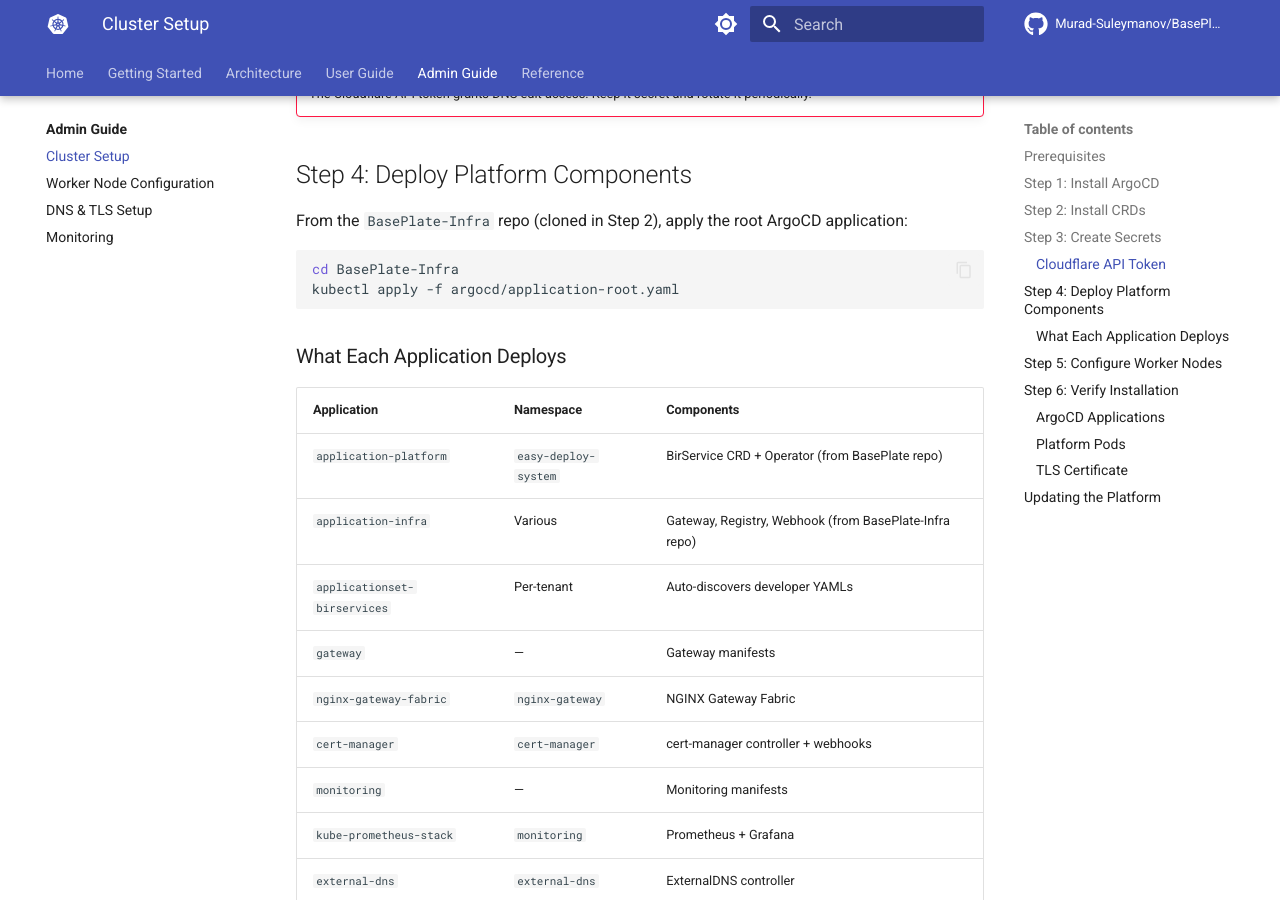
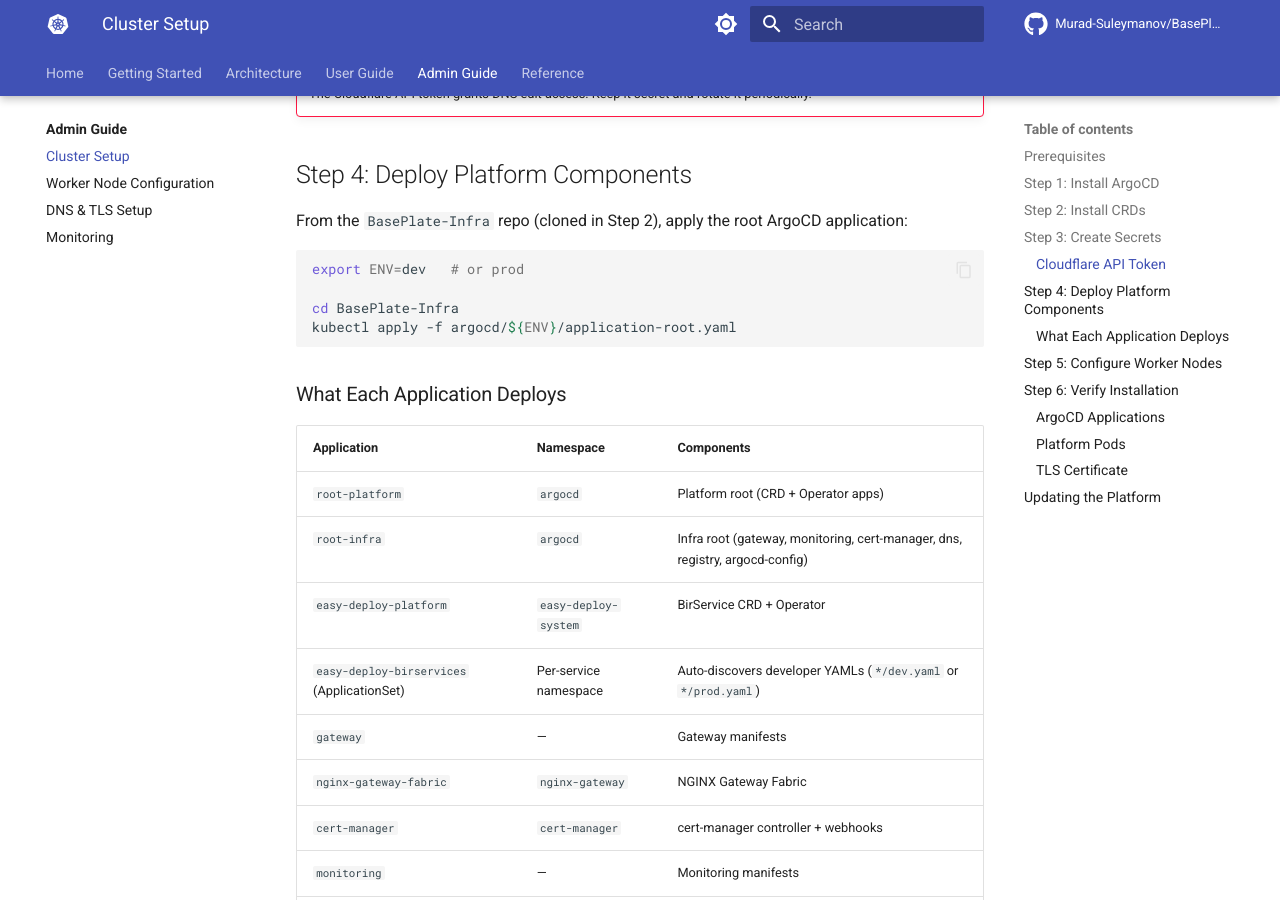
Before and after one commit to Murad-Suleymanov/BasePlate, an MkDocs documentation site: the page built from docs/admin-guide/cluster-setup.md, in a window 1280 px wide and 900 px high, scrolled down 1758 px. Built offline with MkDocs 1.6.1 and Material for MkDocs 9.7.7, drawn with Linux system fonts in a browser that asks for light colours; comment, search, counter and statistics services are not loaded; some of the changed text lies outside the part shown.

Commit message:
docs: update

````diff
--- a/docs/admin-guide/cluster-setup.md
+++ b/docs/admin-guide/cluster-setup.md
@@ -94,17 +94,20 @@ kubectl create secret generic cloudflare-api-token \
 From the `BasePlate-Infra` repo (cloned in Step 2), apply the root ArgoCD application:
 
 ```bash
+export ENV=dev   # or prod
+
 cd BasePlate-Infra
-kubectl apply -f argocd/application-root.yaml
+kubectl apply -f argocd/${ENV}/application-root.yaml
 ```
 
 ### What Each Application Deploys
 
 | Application | Namespace | Components |
 |------------|-----------|------------|
-| `application-platform` | `easy-deploy-system` | BirService CRD + Operator (from BasePlate repo) |
-| `application-infra` | Various | Gateway, Registry, Webhook (from BasePlate-Infra repo) |
-| `applicationset-birservices` | Per-tenant | Auto-discovers developer YAMLs |
+| `root-platform` | `argocd` | Platform root (CRD + Operator apps) |
+| `root-infra` | `argocd` | Infra root (gateway, monitoring, cert-manager, dns, registry, argocd-config) |
+| `easy-deploy-platform` | `easy-deploy-system` | BirService CRD + Operator |
+| `easy-deploy-birservices` (ApplicationSet) | Per-service namespace | Auto-discovers developer YAMLs (`*/dev.yaml` or `*/prod.yaml`) |
 | `gateway` | — | Gateway manifests |
 | `nginx-gateway-fabric` | `nginx-gateway` | NGINX Gateway Fabric |
 | `cert-manager` | `cert-manager` | cert-manager controller + webhooks |
````
Also changed, not shown: other parts of docs/admin-guide/cluster-setup.md (+1 -1 lines), docs/getting-started/installation.md (+6 -4 lines), docs/user-guide/yaml-reference.md (+4 -4 lines).
